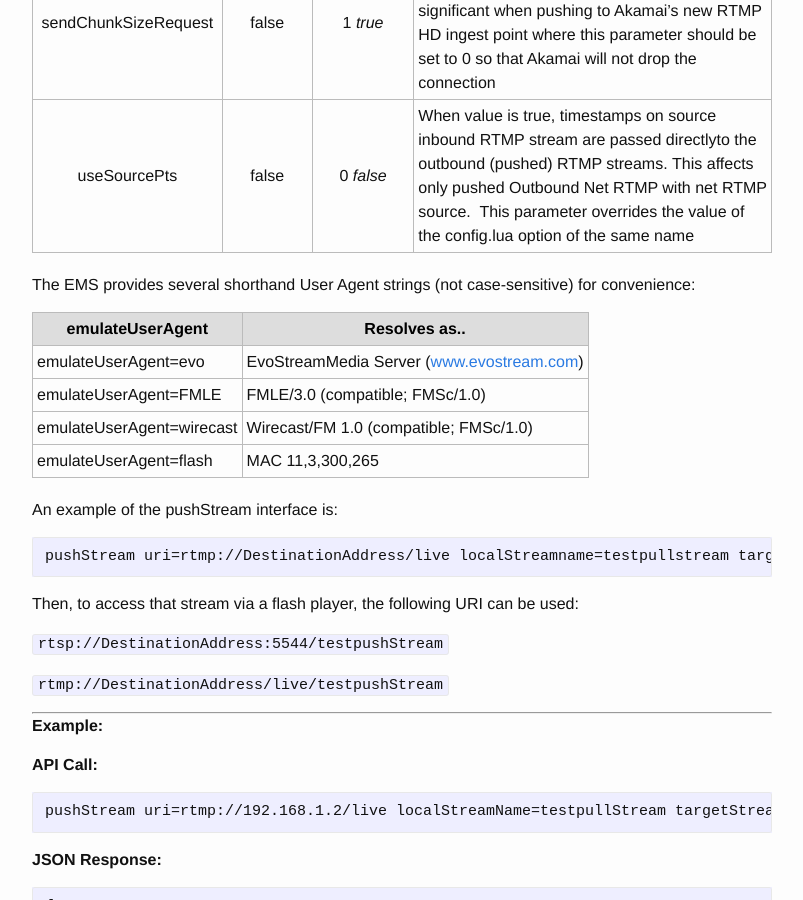
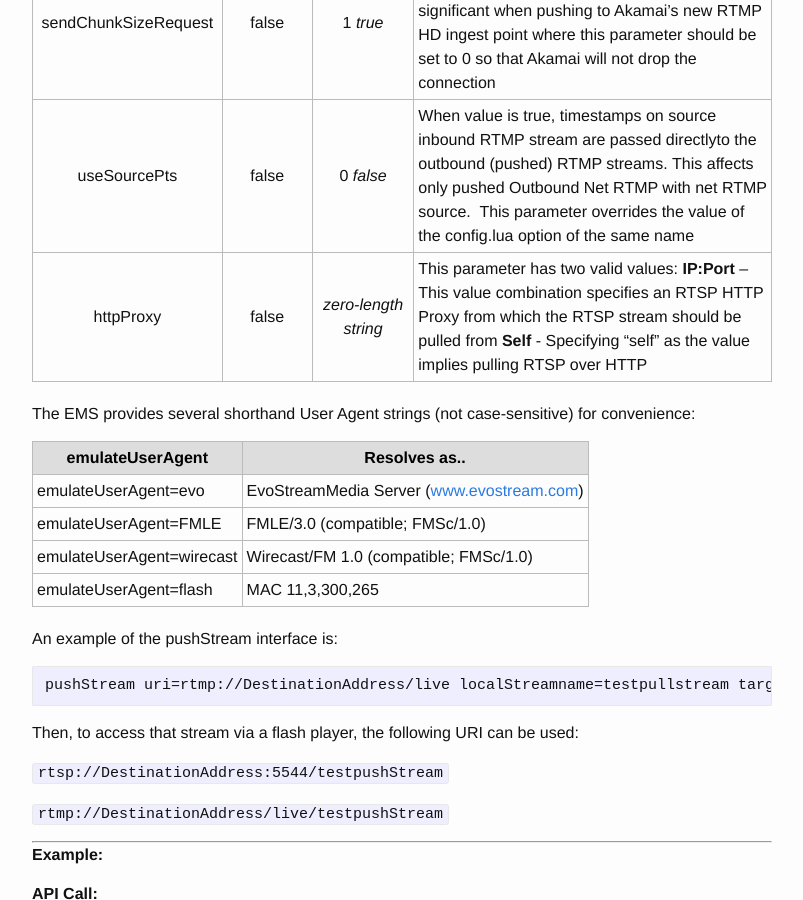
Before and after one commit to EvoStream/ems_api_definition, a Jekyll site: the page built from _posts/2016-01-01-pushStream.md, in a window 1280 px wide and 900 px high, scrolled down 1321 px. Shown: the whole window, without its empty margins (238-1041 px from the left). Built offline with Jekyll 4.4.1, drawn with Linux system fonts in a browser that asks for light colours.

Commit message:
Adding httpProxy to the table of arguments

```diff
--- a/_posts/2016-01-01-pushStream.md
+++ b/_posts/2016-01-01-pushStream.md
@@ -26,6 +26,7 @@ This function has the following parameters:
 | rtmpAbsoluteTimestamps |   false   |          0 *false*          | Forces the timestamps to be absolute when using RTMP |
 |  sendChunkSizeRequest  |   false   |          1 *true*           | Sets whether the RTMP stream will or will not send a “Set Chunk Length” message.  This is significant when pushing to Akamai’s new RTMP HD ingest point where this parameter should be set to 0 so that Akamai will not drop the connection |
 |      useSourcePts      |   false   |          0 *false*          | When value is true, timestamps on source inbound RTMP stream are passed directlyto the outbound (pushed) RTMP streams. This affects only pushed Outbound Net RTMP with net RTMP source.  This parameter overrides the value of the config.lua option of the same name |
+|       httpProxy       |                  false                   |    *zero-length string*     | This parameter has two valid values: **IP:Port** – This value combination specifies an RTSP HTTP Proxy from which the RTSP stream should be pulled from **Self** - Specifying “self” as the value implies pulling RTSP over HTTP |
 
 The EMS provides several shorthand User Agent strings (not case-sensitive) for convenience:
 
```
